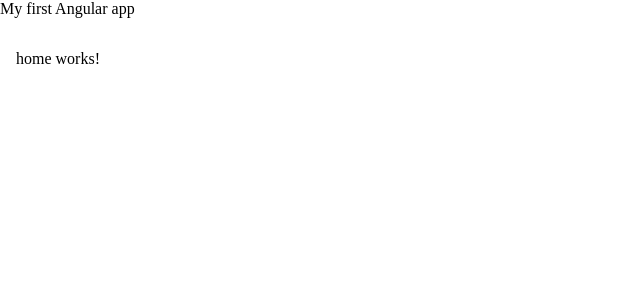
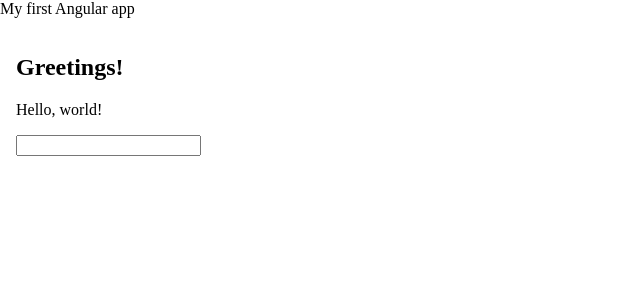
Before and after one commit to Francesco-Napolitano/Angular, an Angular app in the folder first-angular-app/: page / in a window 1280 px wide. Shown: the top 300 px of the page, without its empty margins (0-640 px from the left). Built offline with nearby package versions, Linux system fonts and the light colour scheme.

Commit message:
event-listeners

```diff
--- /dev/null
+++ b/first-angular-app/src/app/components/counter/counter.component.html
@@ -0,0 +1 @@
+<p>counter works!</p>
--- a/first-angular-app/src/app/components/greeting/greeting.component.html
+++ b/first-angular-app/src/app/components/greeting/greeting.component.html
@@ -1 +1,2 @@
-<p>greeting works!</p>
+<h2>Greetings!</h2>
+<p>{{ message() }}</p>
--- a/first-angular-app/src/app/components/greeting/greeting.component.ts
+++ b/first-angular-app/src/app/components/greeting/greeting.component.ts
@@ -1,4 +1,4 @@
-import { Component } from '@angular/core';
+import { Component, input } from '@angular/core';
 
 @Component({
   selector: 'app-greeting',
@@ -7,5 +7,5 @@ import { Component } from '@angular/core';
   styleUrl: './greeting.component.css'
 })
 export class GreetingComponent {
-
+  message = input()
 }
--- a/first-angular-app/src/app/home/home.component.html
+++ b/first-angular-app/src/app/home/home.component.html
@@ -1 +1,2 @@
-<p>home works!</p>
+<app-greeting [message]="homeMessage()" />
+<input type="text" (keyup)="keyUpHandler($event)" />
--- a/first-angular-app/src/app/home/home.component.ts
+++ b/first-angular-app/src/app/home/home.component.ts
@@ -1,11 +1,17 @@
-import { Component } from '@angular/core';
+import { Component, signal } from '@angular/core';
+import { GreetingComponent } from '../components/greeting/greeting.component';
+import { CounterComponent } from '../components/counter/counter.component';
 
 @Component({
   selector: 'app-home',
-  imports: [],
+  imports: [GreetingComponent, CounterComponent],
   templateUrl: './home.component.html',
   styleUrl: './home.component.css'
 })
 export class HomeComponent {
+  homeMessage = signal('Hello, world!')
 
+  keyUpHandler(event: KeyboardEvent){
+    console.log(`user typed something in the input: ${event.key} #FREEBOSSETTI`)
+  }
 }
```
Also changed, not shown: first-angular-app/src/app/components/counter/counter.component.ts (added, +11 -0 lines), first-angular-app/src/app/components/counter/counter.component.css (added), 1 other file (tests, documents, lock files or other folders).
